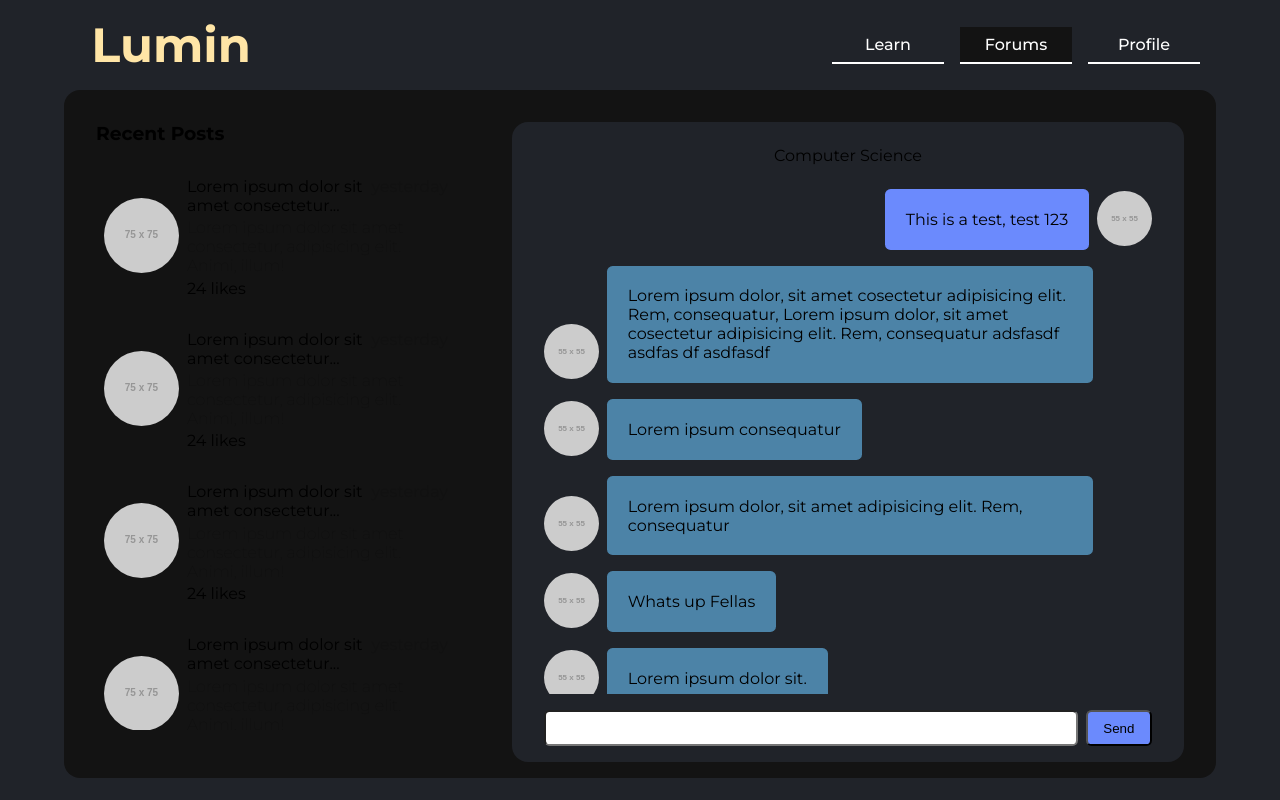
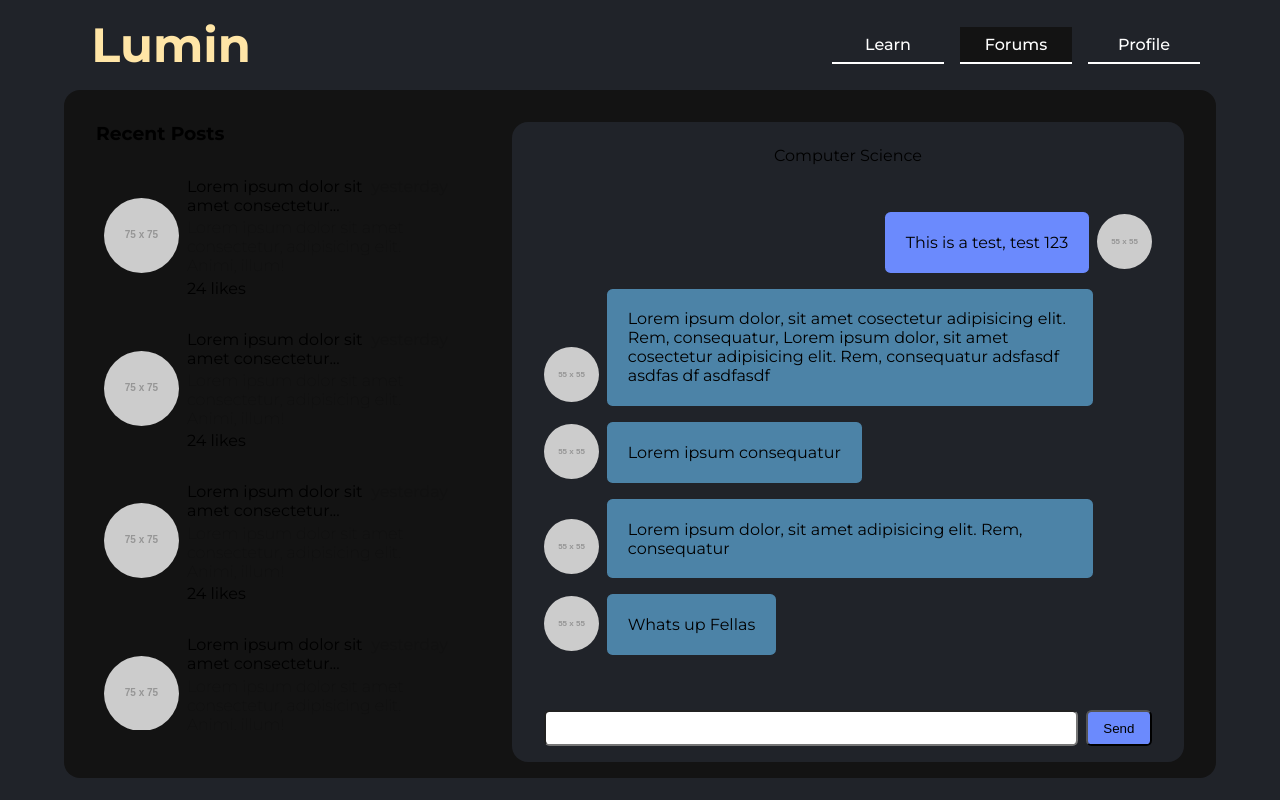
Before and after one commit to tib-source/Lumin-AI, a React (Vite) app in the folder client/: page /forum in a window 1280 px wide. Built offline with nearby package versions, Linux system fonts and the light colour scheme.

Commit message:
added demo texting funcitonality

```diff
--- a/client/components/Forum/TextInput.jsx
+++ b/client/components/Forum/TextInput.jsx
@@ -1,8 +1,20 @@
-export default function TextInput() {
+export default function TextInput({ setData }) {
+	const handleSubmit = (e) => {
+		try {
+			e.preventDefault();
+			const message = e.target[0].value;
+			if (message) {
+				setData(message);
+			}
+			e.target.reset();
+		} catch (e) {
+			console.log(e);
+		}
+	};
 	return (
-		<div className="chat__input">
+		<form onSubmit={handleSubmit} className="chat__input">
 			<input type="text" name="message" id="message" />
 			<button type="submit">Send</button>
-		</div>
+		</form>
 	);
 }
--- a/client/components/Forum/forumChat.jsx
+++ b/client/components/Forum/forumChat.jsx
@@ -3,25 +3,36 @@ import ChatSingle from "./chatSingle";
 import TextInput from "./TextInput";
 
 export default function ForumChat() {
-	const [data, setData] = useState([
+	const prevData = [
 		"Lorem ipsum dolor, sit amet cosectetur adipisicing elit. Rem, consequatur, Lorem ipsum dolor, sit amet cosectetur adipisicing elit. Rem, consequatur adsfasdf asdfas df asdfasdf ",
 		"Lorem ipsum consequatur",
 		"Lorem ipsum dolor, sit amet  adipisicing elit. Rem, consequatur",
 		"Whats up Fellas",
-		"Lorem ipsum dolor sit.",
-	]);
+	];
+	const [data, setData] = useState([]);
+
+	function addData(newData) {
+		setData([...data, newData]);
+		// TODO: fix scrolling issue
+		document.getElementById("chat__content").scrollTop =
+			document.getElementById("chat__content").scrollTop.scrollHeight;
+	}
 	return (
 		<div className="forum__chat">
 			<div className="chat__header">
 				<p>Computer Science</p>
 			</div>
-			<div className="chat__content">
+			<div className="chat__content" id="chat__content">
 				<ChatSingle textContent={"This is a test, test 123"} />
-				{data.map((text, i) => {
+				{prevData.map((text, i) => {
 					return <ChatSingle key={i} textContent={text} left={true} />;
 				})}
+
+				{data.map((text, i) => {
+					return <ChatSingle key={i} textContent={text} />;
+				})}
 			</div>
-			<TextInput />
+			<TextInput setData={addData} />
 		</div>
 	);
 }
```
